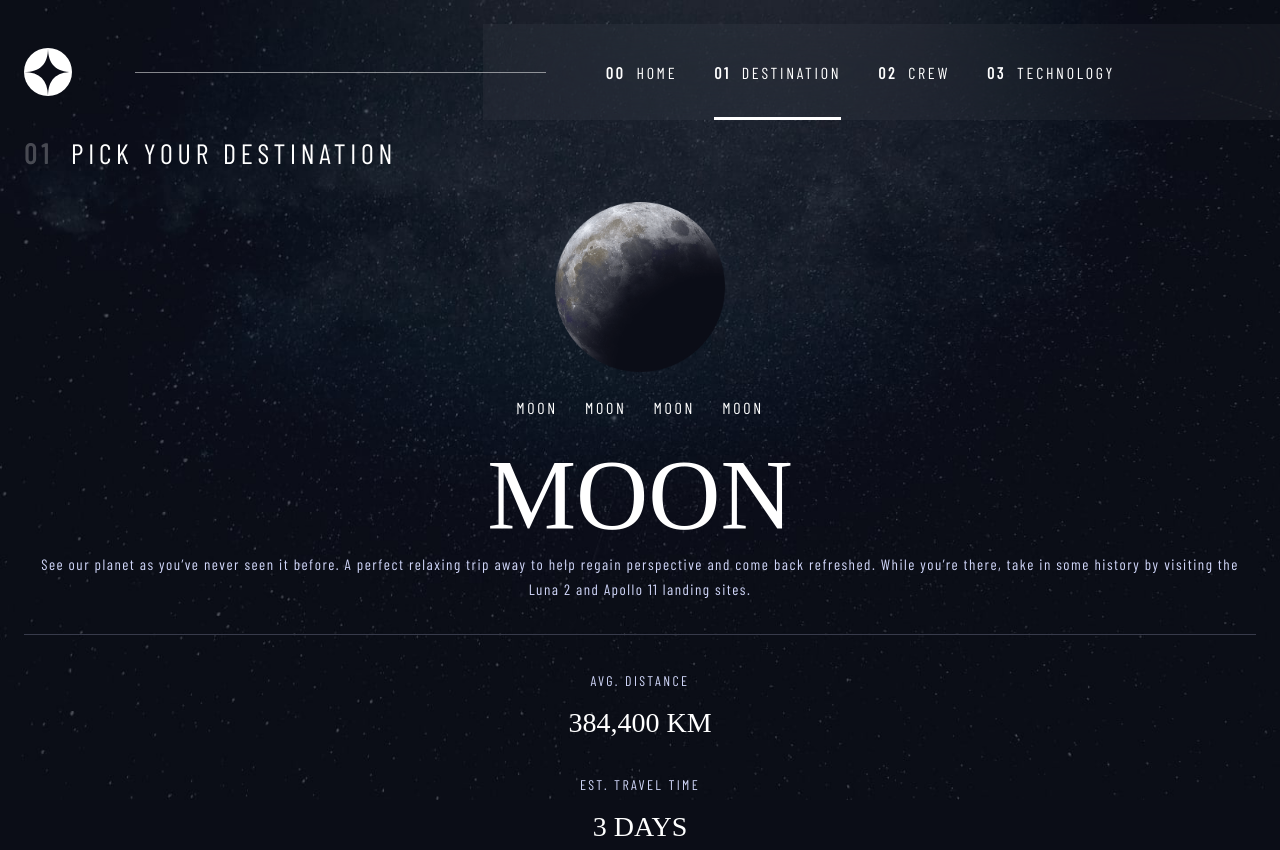
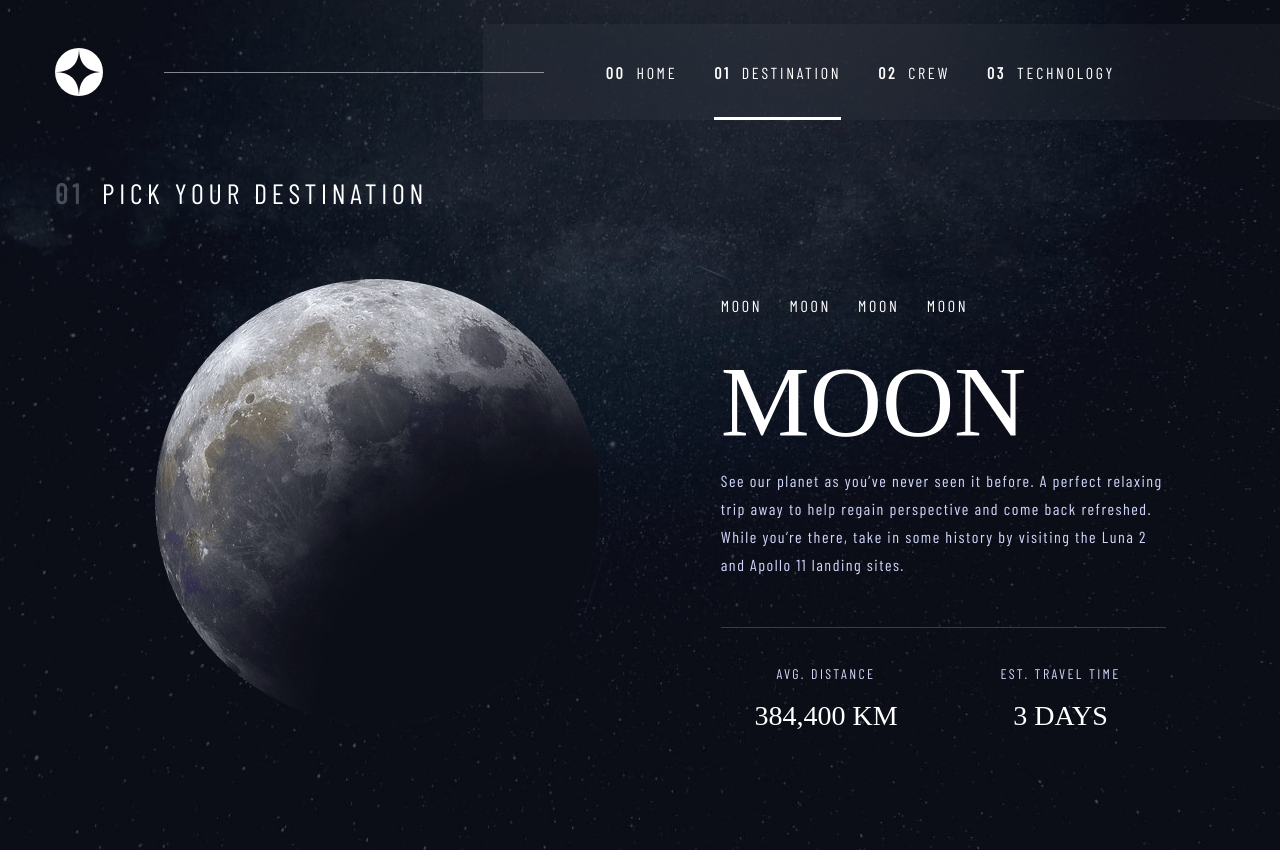
Before and after one commit to BrunoOliveira16/space-tourism-website, a React (Vite) app: page /destination in a window 1280 px wide. Built offline with nearby package versions, Linux system fonts and the light colour scheme; a web font is replaced by a local one.

Commit message:
:iphone: style: estilizado a responsividade pagina destination

```diff
--- a/src/App.css
+++ b/src/App.css
@@ -65,7 +65,9 @@
 
 body {
     background-color: var(--bg-primary-color);
+    max-width: 1440px;
     min-width: 360px;
+    width: 100%;
     margin: auto;
 }
 
@@ -115,17 +117,28 @@ img {
 /*           CLASSES CSS REUTILIZÁVEIS               */
 /* ================================================= */
 
-.column {
+.row {
+    display: flex;
+    flex-direction: row;
+    justify-content: center;
+}
+
+.column, .wrapper {
+    width: 100%;
     display: flex;
     flex-direction: column;
     align-items: center;
+}
+
+.wrapper {
+    justify-content: center;
 }
 
 .bg {
     background-position: center center;
     background-repeat: no-repeat;
     background-size: cover;
-    background-attachment: fixed;
+    background-attachment: scroll;
 }
 
 .title {
@@ -162,14 +175,10 @@ img {
 
 
 /* ================================================= */
-/*    CLASSES CSS REUTILIZÁVEIS BRAKEPOINT 580px               */
+/*               BREAK-POINT 580px                   */
 /* ================================================= */
 
 @media screen and (min-width: 580px) {
-    .main {
-        height: 100%;
-    }
-
     .title {
         font-size: var(--medium-font-size);
         letter-spacing: var(--large-letter-space);
@@ -180,12 +189,12 @@ img {
 
 
 /* ================================================= */
-/*    CLASSES CSS REUTILIZÁVEIS BRAKEPOINT 913px               */
+/*               BREAK-POINT 913px                   */
 /* ================================================= */
 
 @media screen and (min-width: 913px) {
-    .main {
-        height: 100vh;
+    .wrapper {
+        flex-direction: row;
     }
 
     .title {
--- a/src/components/Header/Header.jsx
+++ b/src/components/Header/Header.jsx
@@ -12,7 +12,7 @@ const Header = () => {
     const [ showMenu, setShowMenu ] = useState(false);
 
     return (
-        <header className='header'>
+        <header className='header row'>
             <img src={Logo} alt="logo do site" className='header__logo' />
 
             <span className='header__line'></span>
@@ -23,7 +23,7 @@ const Header = () => {
                 </div>
 
                 <div className={showMenu ? "nav__menu show-menu" : "nav__menu"}>
-                    <ul className="nav__list">
+                    <ul className="nav__list column">
                         {links.map(({name, path, position}, index) => {
                             return (
                                 <li className='nav__item' key={index}>
--- a/src/components/Header/header.css
+++ b/src/components/Header/header.css
@@ -1,10 +1,9 @@
 .header {
+    max-width: 1440px;
     width: 100%;
     padding: 1.5rem;
     position: fixed;
     top: 0;
-    display: flex;
-    flex-direction: row;
     justify-content: space-between;
     align-items: center;
     background: transparent;
@@ -42,8 +41,7 @@
 }
 
 .nav__list {
-    display: flex;
-    flex-direction: column;
+    align-items: flex-start;
     gap: 2rem;
     margin-top: 7.375rem;
     padding-left: 2rem;
@@ -125,6 +123,10 @@
 }
 
 @media screen and (min-width: 913px) {
+    .header {
+        padding-left: 3.4375rem;
+    }
+
     .nav__menu {
         max-width: 830px;
     }
--- a/src/pages/Destination/Destination.jsx
+++ b/src/pages/Destination/Destination.jsx
@@ -7,18 +7,18 @@ const Destination = () => {
     <section className="destination column bg">
       <h1 className='destination__title title'><span>01</span>Pick your destination</h1>
 
+      <div className="wrapper">
         <div className="destination__image">
           <img src={Moon} alt="lua" />
         </div>
 
+        <div className="destination__content column">
           <List />
-
           <h1 className='destination__subtitle'>Moon</h1>
-
           <p className="destination__description">
             See our planet as you’ve never seen it before. A perfect relaxing trip away to help regain perspective and come back refreshed. While you’re there, take in some history by visiting the Luna 2 and Apollo 11 landing sites.
           </p>
-
+          <div className="destination__box-info">
             <div className="destination__info column">
               <p className='destination__info--title'>AVG. DISTANCE</p>
               <h1 className='destination__info--value'>384,400 km</h1>
@@ -28,6 +28,9 @@ const Destination = () => {
               <p className='destination__info--title'>Est. travel time</p>
               <h1 className='destination__info--value'>3 days</h1>
             </div>
+          </div>
+        </div>
+      </div>
     </section>
   );
 };
--- a/src/pages/Destination/List.jsx
+++ b/src/pages/Destination/List.jsx
@@ -2,8 +2,8 @@
 
 const List = () => {
   return (
-    <nav className="destination__nav">
-      <ul className="destination__list">
+    <nav className="destination__nav row">
+      <ul className="destination__list row">
         <li className="destination__item">Moon</li>
         <li className="destination__item">Moon</li>
         <li className="destination__item">Moon</li>
--- a/src/pages/Destination/destination.css
+++ b/src/pages/Destination/destination.css
@@ -17,14 +17,11 @@
 
 .destination__nav {
     height: 1.75rem;
-    display: flex;
     align-items: flex-start;
     margin-block: 1.625rem 1.25rem;
 }
 
 .destination__list {
-    display: flex;
-    flex-direction: row;
     gap: 1.6875rem;
 }
 
@@ -33,13 +30,12 @@
     font-family: var(--second-font-family);
     color: var(--text-second-color);
     letter-spacing: var(--medium-sm-letter-space);
-    text-transform: uppercase;
 }
 
 .destination__subtitle {
     font-size: var(--largerst-font-size);
     font-weight: 400;
-    text-transform: uppercase;
+    text-align: center;
 }
 
 .destination__description {
@@ -59,19 +55,35 @@
 .destination__info--title {
     font-size: var(--tiny-font-size);
     letter-spacing: var(--medium-sm-letter-space);
-    text-transform: uppercase;
 }
 
 .destination__info--value {
     font-size: var(--large-font-size);
     font-weight: 400;
+}
+
+.destination__item,
+.destination__subtitle,
+.destination__info--title,
+.destination__info--value {
     text-transform: uppercase;
 }
 
 @media screen and (min-width: 580px) {
     .destination {
-        padding-top: 8.5rem;
+        padding-inline: 2.4375rem;
+        padding-block: 8.5rem 3.875rem;
         background-image: url(../../assets/destination/background-destination-tablet.jpg);
+    }
+
+    .destination__title {
+        margin-block: 2.5rem 3.75rem;
+    }
+
+    .destination__image {
+        width: 300px;
+        height: 300px;
+        margin-bottom: 3.3125rem;
     }
 
     .destination__item {
@@ -81,15 +93,69 @@
 
     .destination__subtitle {
         font-size: var(--big-font-size);
+        margin-bottom: 8px;
+    }
+
+    .destination__description {
+        width: 573px;
+        font-size: var(--small-font-size);
+        line-height: var(--small-line-height);
+        padding-bottom: 3rem;
+    }
+
+    .destination__box-info {
+        width: 100%;
+        display: flex;
+        justify-content: center;
+        gap: 1.5rem;
+    }
+
+    .destination__info {
+        width: 216px;
     }
 }
 
 @media screen and (min-width: 913px) {
     .destination {
+        height: 100%;
         background-image: url(../../assets/destination/background-destination-desktop.jpg);
+        justify-content: center;
+        padding-inline: 3.4375rem;
+        padding-bottom: 7.375rem;
     }
 
     .destination__subtitle {
         font-size: var(--bigger-font-size);
     }
+
+    .destination__image, .destination__content {
+        width: 45%;
+    }
+
+    .destination__content {
+        max-width: 445px;
+        align-items: flex-start;
+    }
+
+    .destination__image {
+        height: auto;
+        margin-bottom: 0;
+        display: flex;
+        justify-content: center;
+    }
+
+    .destination .wrapper {
+        gap: 5rem;
+    }
+
+    .destination__description {
+        width: 100%;
+        text-align: left;
+    }
 }
+
+@media screen and (min-width: 1320px) {
+    .destination__title {
+        padding-left: 8rem;
+    }
+}
--- a/src/pages/Home/home.css
+++ b/src/pages/Home/home.css
@@ -56,7 +56,7 @@
 
 @media screen and (min-width: 580px) {
     .home {
-        height: 100vh;
+        height: 100%;
         background-image: url(../../assets/home/background-home-tablet.jpg);
     }
 
@@ -115,8 +115,9 @@
 
 @media screen and (min-width: 1178px) {
     .home {
+        height: 100vh;
         padding-inline: 10.35rem;
-        padding-bottom: 8rem;
+        padding-bottom: 8.1875rem;
     }
 
     .home__subtitle {
```
Lines whose indentation alone changed are shown as unchanged.
